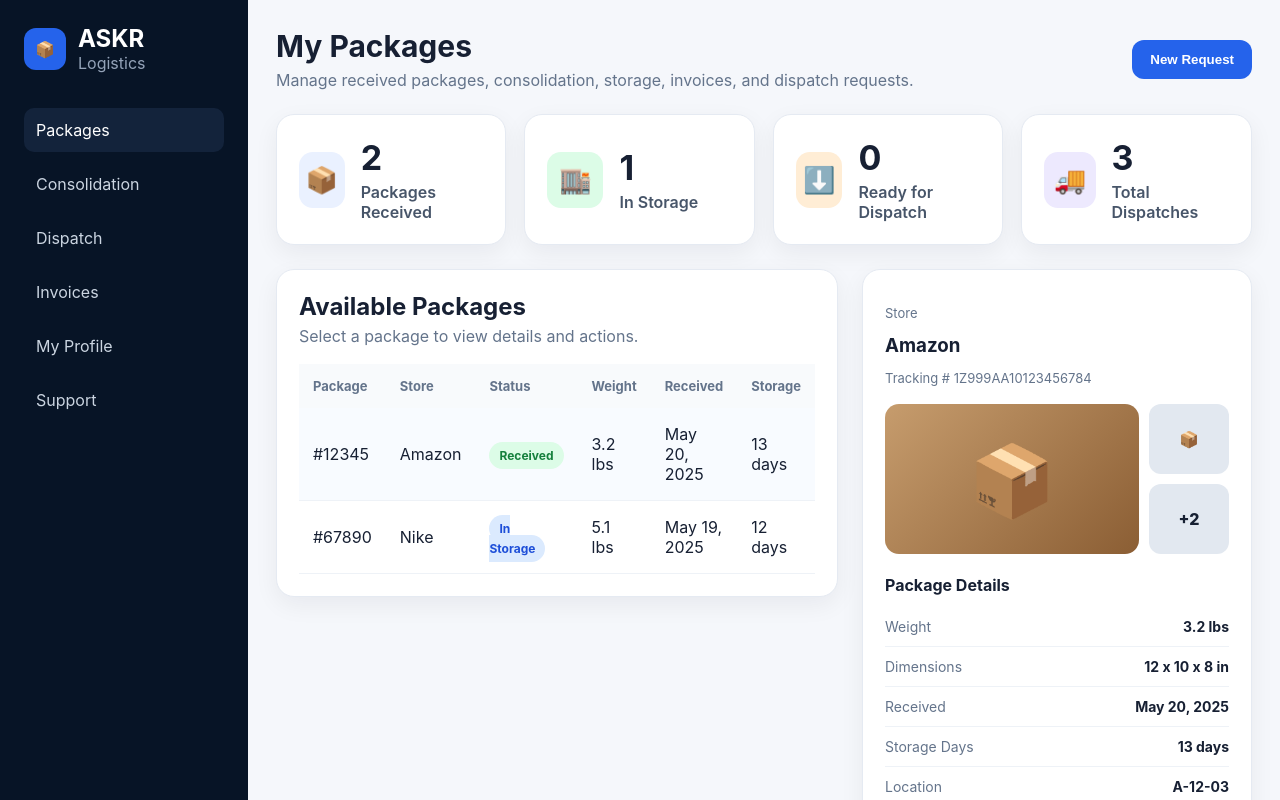
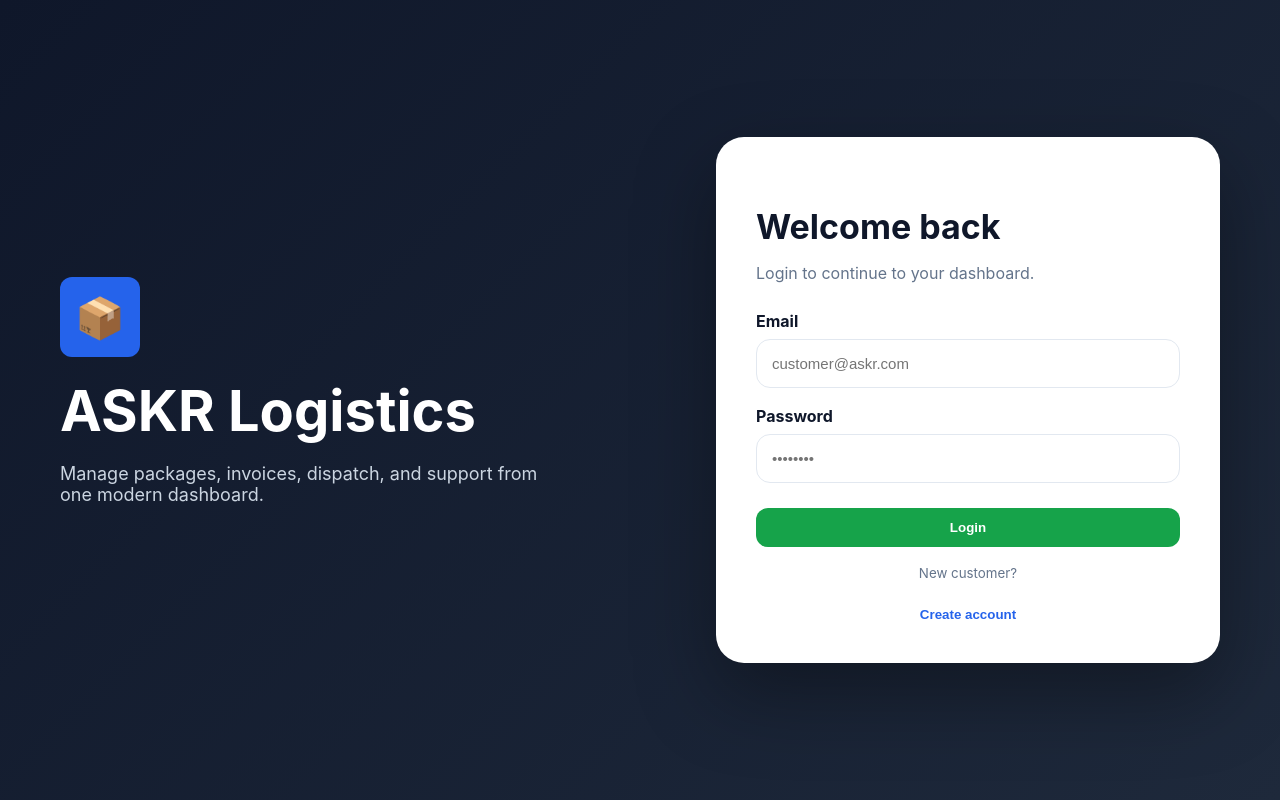
Before and after one commit to jesslyrobinson-ai/askr-logistics, a React (Vite) app: page / in a window 1280 px wide. Shown: the top 800 px of the page. Built offline with nearby package versions, Linux system fonts and the light colour scheme.

Commit message:
admin dashboard + auth + UI upgrade

```diff
--- a/src/App.css
+++ b/src/App.css
@@ -391,3 +391,98 @@ tr:hover,
     display: none;
   }
 }
+
+.login-page {
+  min-height: 100vh;
+  display: grid;
+  grid-template-columns: 1.1fr 0.9fr;
+  background: linear-gradient(135deg, #0f172a, #1e293b);
+  color: white;
+  padding: 60px;
+  gap: 40px;
+  align-items: center;
+}
+
+.login-left h1 {
+  font-size: 56px;
+  margin: 20px 0 10px;
+}
+
+.login-left p {
+  font-size: 18px;
+  color: #cbd5e1;
+  max-width: 500px;
+}
+
+.brand-icon.large {
+  width: 80px;
+  height: 80px;
+  font-size: 40px;
+}
+
+.login-card {
+  background: white;
+  color: #0f172a;
+  border-radius: 28px;
+  padding: 40px;
+  box-shadow: 0 30px 80px rgba(0,0,0,0.35);
+}
+
+.login-card h2 {
+  font-size: 34px;
+  margin-bottom: 8px;
+}
+
+.login-card p {
+  color: #64748b;
+  margin-bottom: 28px;
+}
+
+.login-card label {
+  display: block;
+  font-weight: 700;
+  margin: 18px 0 8px;
+}
+
+.login-card input {
+  width: 100%;
+  padding: 15px;
+  border-radius: 14px;
+  border: 1px solid #e2e8f0;
+  font-size: 15px;
+}
+
+.login-card button {
+  width: 100%;
+  margin-top: 25px;
+}
+
+.login-card small {
+  display: block;
+  text-align: center;
+  margin-top: 18px;
+  color: #64748b;
+}
+
+.admin-grid {
+  display: grid;
+  grid-template-columns: 1fr 1fr;
+  gap: 20px;
+}
+
+.card table {
+  width: 100%;
+  border-collapse: collapse;
+  margin-top: 15px;
+}
+
+.card th, .card td {
+  text-align: left;
+  padding: 12px;
+  border-bottom: 1px solid #e2e8f0;
+}
+
+.card th {
+  color: #64748b;
+  font-size: 13px;
+}
--- a/src/App.jsx
+++ b/src/App.jsx
@@ -1,7 +1,34 @@
+import { useState } from "react"
 import Dashboard from "./pages/Dashboard"
+import AdminDashboard from "./pages/AdminDashboard"
+import Login from "./pages/Login"
 
 function App() {
-  return <Dashboard />
+  const [isLoggedIn, setIsLoggedIn] = useState(
+    localStorage.getItem("askr_logged_in") === "true"
+  )
+
+  const user = JSON.parse(localStorage.getItem("askr_user"))
+
+  function handleLogin() {
+    localStorage.setItem("askr_logged_in", "true")
+    setIsLoggedIn(true)
+  }
+
+  function handleLogout() {
+    localStorage.removeItem("askr_logged_in")
+    setIsLoggedIn(false)
+  }
+
+  if (!isLoggedIn) {
+    return <Login onLogin={handleLogin} />
+  }
+
+  if (user?.role === "admin") {
+    return <AdminDashboard user={user} onLogout={handleLogout} />
+  }
+
+  return <Dashboard user={user} onLogout={handleLogout} />
 }
 
 export default App
--- /dev/null
+++ b/src/pages/AdminDashboard.jsx
@@ -0,0 +1,131 @@
+import "../App.css"
+
+function AdminDashboard({ user, onLogout }) {
+  return (
+    <div className="dashboard-layout">
+      <aside className="sidebar">
+        <div className="brand">
+          <div className="brand-icon">📦</div>
+          <div>
+            <h2>ASKR</h2>
+            <p>Logistics</p>
+          </div>
+        </div>
+
+        <p style={{ marginTop: "20px", fontWeight: "600" }}>
+          Admin: {user?.name}
+        </p>
+
+        <button onClick={onLogout} className="confirm-btn">
+          Logout
+        </button>
+
+        <nav>
+          <button className="active">Overview</button>
+          <button>Customers</button>
+          <button>Packages</button>
+          <button>Dispatch</button>
+          <button>Support</button>
+        </nav>
+      </aside>
+
+      <main className="main-content">
+        <div className="topbar">
+          <div>
+            <h1>Admin Dashboard</h1>
+            <p>Manage customers, packages, dispatch, and support.</p>
+          </div>
+        </div>
+
+        {/* ✅ STATS */}
+        <section className="stats-grid">
+          <div className="stat-card">
+            <h3>Total Customers</h3>
+            <p>2,458</p>
+          </div>
+
+          <div className="stat-card">
+            <h3>Packages</h3>
+            <p>1,342</p>
+          </div>
+
+          <div className="stat-card">
+            <h3>Pending Dispatch</h3>
+            <p>278</p>
+          </div>
+
+          <div className="stat-card">
+            <h3>Tickets</h3>
+            <p>36</p>
+          </div>
+        </section>
+
+        {/* ✅ 2 COLUMN GRID */}
+        <div className="admin-grid">
+
+          {/* LEFT: PACKAGES */}
+          <div className="card">
+            <h2>Recent Packages</h2>
+
+            <table>
+              <thead>
+                <tr>
+                  <th>Package</th>
+                  <th>Customer</th>
+                  <th>Status</th>
+                  <th></th>
+                </tr>
+              </thead>
+              <tbody>
+                <tr>
+                  <td>📦 PKG-1234</td>
+                  <td>Jessly</td>
+                  <td>Warehouse</td>
+                  <td><button className="confirm-btn">View</button></td>
+                </tr>
+
+                <tr>
+                  <td>👟 PKG-5678</td>
+                  <td>Drew</td>
+                  <td>Dispatch</td>
+                  <td><button className="confirm-btn">View</button></td>
+                </tr>
+              </tbody>
+            </table>
+          </div>
+
+          {/* RIGHT: DISPATCH */}
+          <div className="card">
+            <h2>Pending Dispatch</h2>
+
+            <table>
+              <thead>
+                <tr>
+                  <th>Package</th>
+                  <th>Destination</th>
+                  <th></th>
+                </tr>
+              </thead>
+              <tbody>
+                <tr>
+                  <td>PKG-7788</td>
+                  <td>USA</td>
+                  <td><button className="confirm-btn">Approve</button></td>
+                </tr>
+
+                <tr>
+                  <td>PKG-8899</td>
+                  <td>UK</td>
+                  <td><button className="confirm-btn">Approve</button></td>
+                </tr>
+              </tbody>
+            </table>
+          </div>
+
+        </div>
+      </main>
+    </div>
+  )
+}
+
+export default AdminDashboard
--- a/src/pages/Dashboard.jsx
+++ b/src/pages/Dashboard.jsx
@@ -1,7 +1,7 @@
 import { useState } from "react"
 import "../App.css"
 
-function Dashboard() {
+function Dashboard({ user, onLogout }) {
   const [selectedPackage, setSelectedPackage] = useState("12345")
   const [activeAction, setActiveAction] = useState(null)
   const [activePage, setActivePage] = useState("packages")
@@ -16,10 +16,22 @@ function Dashboard() {
   return (
     <div className="dashboard-layout">
       <aside className="sidebar">
-        <div className="brand">
-          <div className="brand-icon">📦</div>
-          <div><h2>ASKR</h2><p>Logistics</p></div>
-        </div>
+  <div className="brand">
+    <div className="brand-icon">📦</div>
+    <div><h2>ASKR</h2><p>Logistics</p></div>
+  </div>
+
+  <p style={{ marginTop: "20px", fontWeight: "600" }}>
+    Welcome, {user?.name}
+  </p>
+
+  <button
+    onClick={onLogout}
+    className="confirm-btn"
+    style={{ marginTop: "10px" }}
+  >
+    Logout
+  </button>
 
         <nav>
           <a className={activePage === "packages" ? "active" : ""} onClick={() => setActivePage("packages")}>Packages</a>
--- /dev/null
+++ b/src/pages/Login.jsx
@@ -0,0 +1,124 @@
+import { useState } from "react"
+import "../App.css"
+
+function Login({ onLogin }) {
+  const [mode, setMode] = useState("login")
+  const [name, setName] = useState("")
+  const [email, setEmail] = useState("")
+  const [password, setPassword] = useState("")
+  const [confirmPassword, setConfirmPassword] = useState("")
+
+  function handleSubmit() {
+    if (mode === "signup") {
+      if (!name || !email || !password || !confirmPassword) {
+        alert("Please fill out all fields")
+        return
+      }
+
+      if (password !== confirmPassword) {
+        alert("Passwords do not match")
+        return
+      }
+
+      const role = email === "admin@askr.com" ? "admin" : "customer"
+      const user = { name, email, password, role }
+
+      localStorage.setItem("askr_user", JSON.stringify(user))
+      localStorage.setItem("askr_logged_in", "true")
+      onLogin()
+      return
+    }
+
+    const savedUser = JSON.parse(localStorage.getItem("askr_user"))
+
+    if (savedUser && savedUser.email === email && savedUser.password === password) {
+      localStorage.setItem("askr_user", JSON.stringify(savedUser))
+      localStorage.setItem("askr_logged_in", "true")
+      onLogin()
+    } else {
+      alert("Invalid email or password")
+    }
+  }
+
+  return (
+    <div className="login-page">
+      <div className="login-left">
+        <div className="brand-icon large">📦</div>
+        <h1>ASKR Logistics</h1>
+        <p>
+          Manage packages, invoices, dispatch, and support from one modern dashboard.
+        </p>
+      </div>
+
+      <div className="login-card">
+        <h2>{mode === "login" ? "Welcome back" : "Create account"}</h2>
+        <p>
+          {mode === "login"
+            ? "Login to continue to your dashboard."
+            : "Create your ASKR customer account."}
+        </p>
+
+        {mode === "signup" && (
+          <>
+            <label>Full Name</label>
+            <input
+              placeholder="Your full name"
+              value={name}
+              onChange={(e) => setName(e.target.value)}
+            />
+          </>
+        )}
+
+        <label>Email</label>
+        <input
+          placeholder="customer@askr.com"
+          value={email}
+          onChange={(e) => setEmail(e.target.value)}
+        />
+
+        <label>Password</label>
+        <input
+          type="password"
+          placeholder="••••••••"
+          value={password}
+          onChange={(e) => setPassword(e.target.value)}
+        />
+
+        {mode === "signup" && (
+          <>
+            <label>Confirm Password</label>
+            <input
+              type="password"
+              placeholder="••••••••"
+              value={confirmPassword}
+              onChange={(e) => setConfirmPassword(e.target.value)}
+            />
+          </>
+        )}
+
+        <button onClick={handleSubmit} className="confirm-btn">
+          {mode === "login" ? "Login" : "Create Account"}
+        </button>
+
+        <small>
+          {mode === "login" ? "New customer? " : "Already have an account? "}
+          <button
+            type="button"
+            onClick={() => setMode(mode === "login" ? "signup" : "login")}
+            style={{
+              border: "none",
+              background: "none",
+              color: "#2563eb",
+              fontWeight: "700",
+              cursor: "pointer",
+            }}
+          >
+            {mode === "login" ? "Create account" : "Login"}
+          </button>
+        </small>
+      </div>
+    </div>
+  )
+}
+
+export default Login
```
